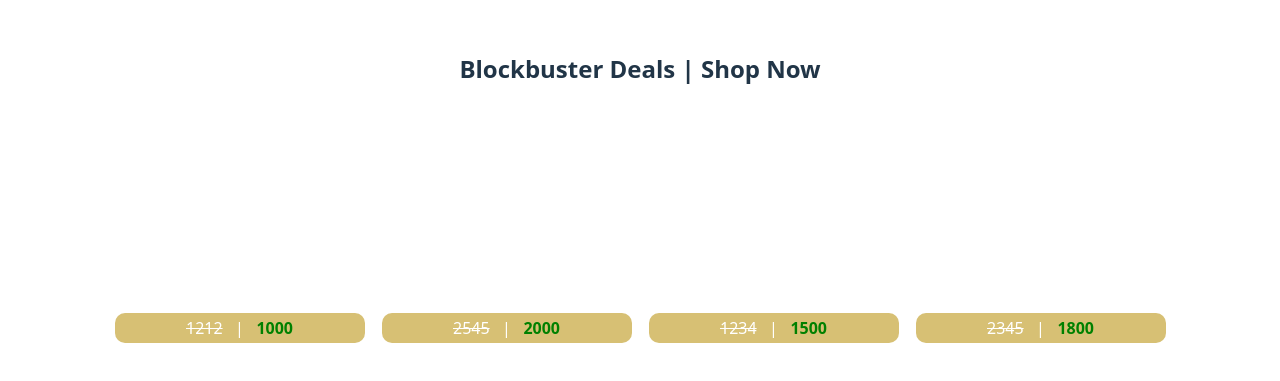
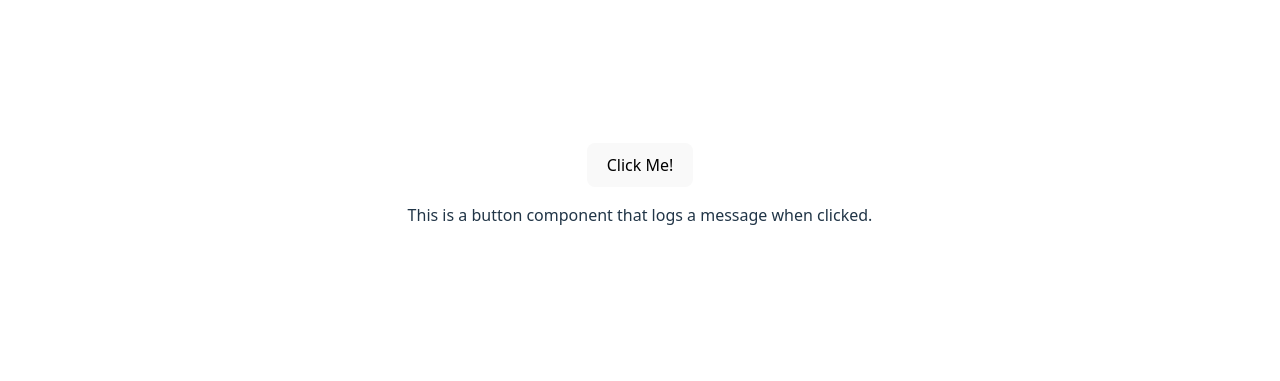
Before and after one commit to siddhant-gavai/my-app, a React (Vite) app: page / in a window 1280 px wide. Shown: the part 207-588 px from the top of the page. Built offline with nearby package versions, Linux system fonts and the light colour scheme.

Commit message:
Day 3: Implemented click event handling in React components

```diff
--- a/src/App.jsx
+++ b/src/App.jsx
@@ -1,11 +1,13 @@
 import "./App.css";
+import Button from "./Button";
 import ProductTab from "./ProductTab";
 
 function App() {
   return (
     <>
-      <h2>Blockbuster Deals | Shop Now</h2>
-      <ProductTab />
+      {/* <h2>Blockbuster Deals | Shop Now</h2>
+      <ProductTab /> */}
+      <Button />
     </>
   );
 }
--- /dev/null
+++ b/src/Button.jsx
@@ -0,0 +1,20 @@
+const doSomething = () => {
+  console.log("Button clicked!");
+};
+
+const handleOver = () => {
+  console.log("Mouse is over the text!");
+};
+
+const Button = () => {
+  return (
+    <div>
+      <button onClick={doSomething}>Click Me!</button>
+      <p onMouseOver={handleOver}>
+        This is a button component that logs a message when clicked.
+      </p>
+    </div>
+  );
+};
+
+export default Button;
```
